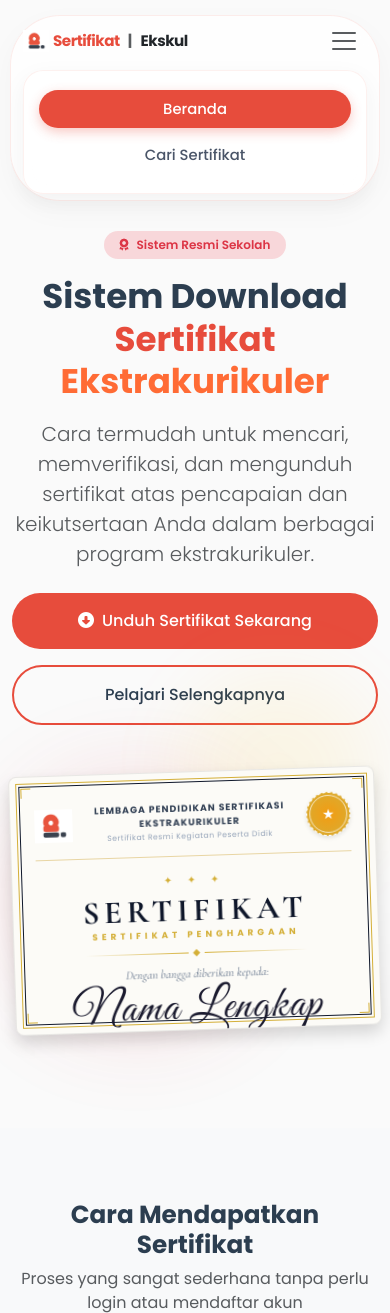
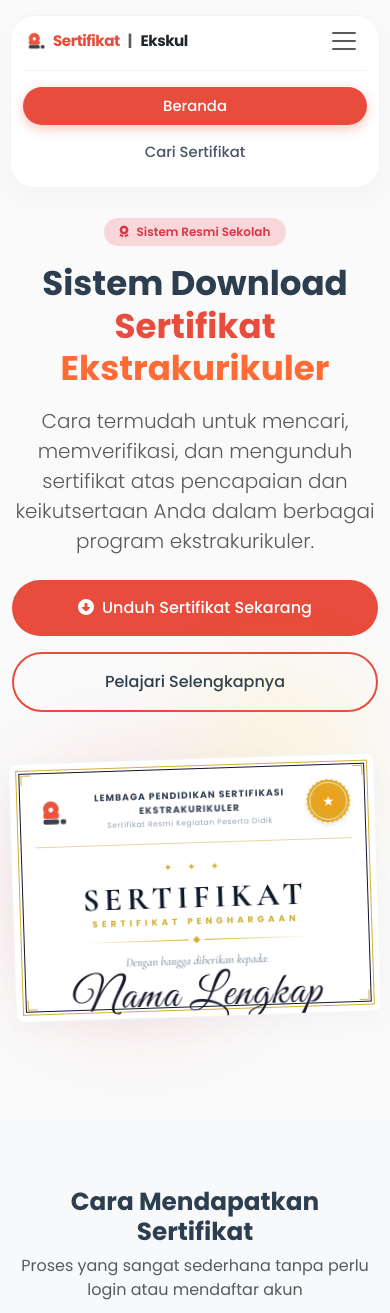
Before and after one commit to aurelcalista/sertifikat-ekskul, a Laravel app: page / in a window 390 px wide, after a click that opens the changed part. Shown: the top 1313 px of the page. Run offline with Laravel 12, Linux system fonts and the light colour scheme; some libraries are stand-ins or nearby versions; grey boxes are pictures that could not be loaded.

Commit message:
perbaikan tampilan header

```diff
--- a/resources/views/admin/certificates/create.blade.php
+++ b/resources/views/admin/certificates/create.blade.php
@@ -10,16 +10,16 @@
 @section('styles')
 <style>
     .preview-certificate-container {
-        background-color: #FCFAF5;
+        background-color: #FFFFFF;
         background-image: radial-gradient(rgba(200, 155, 60, 0.03) 1px, transparent 0), radial-gradient(rgba(200, 155, 60, 0.03) 1px, transparent 0);
         background-size: 8px 8px;
         background-position: 0 0, 4px 4px;
         position: relative;
         overflow: hidden;
         border-radius: 8px;
-        box-shadow: 0 12px 40px rgba(20, 33, 61, 0.08);
+        box-shadow: 0 10px 30px rgba(0, 0, 0, 0.03);
         padding: 1.25rem 1.5rem !important;
-        border: 1px solid rgba(200, 155, 60, 0.2);
+        border: 1px solid #F3F4F6;
     }
     @media (max-width: 991.98px) {
         .preview-certificate-container {
--- a/resources/views/admin/certificates/edit.blade.php
+++ b/resources/views/admin/certificates/edit.blade.php
@@ -13,16 +13,16 @@
 @section('styles')
 <style>
     .preview-certificate-container {
-        background-color: #FCFAF5;
+        background-color: #FFFFFF;
         background-image: radial-gradient(rgba(200, 155, 60, 0.03) 1px, transparent 0), radial-gradient(rgba(200, 155, 60, 0.03) 1px, transparent 0);
         background-size: 8px 8px;
         background-position: 0 0, 4px 4px;
         position: relative;
         overflow: hidden;
         border-radius: 8px;
-        box-shadow: 0 12px 40px rgba(20, 33, 61, 0.08);
+        box-shadow: 0 10px 30px rgba(0, 0, 0, 0.03);
         padding: 1.25rem 1.5rem !important;
-        border: 1px solid rgba(200, 155, 60, 0.2);
+        border: 1px solid #F3F4F6;
     }
     @media (max-width: 991.98px) {
         .preview-certificate-container {
--- a/resources/views/admin/certificates/preview.blade.php
+++ b/resources/views/admin/certificates/preview.blade.php
@@ -5,16 +5,16 @@
 @section('styles')
 <style>
     .preview-certificate-container {
-        background-color: #FCFAF5;
+        background-color: #FFFFFF;
         background-image: radial-gradient(rgba(200, 155, 60, 0.03) 1px, transparent 0), radial-gradient(rgba(200, 155, 60, 0.03) 1px, transparent 0);
         background-size: 8px 8px;
         background-position: 0 0, 4px 4px;
         position: relative;
         overflow: hidden;
         border-radius: 8px;
-        box-shadow: 0 12px 40px rgba(20, 33, 61, 0.08);
+        box-shadow: 0 10px 30px rgba(0, 0, 0, 0.03);
         padding: 1.25rem 1.5rem !important;
-        border: 1px solid rgba(200, 155, 60, 0.2);
+        border: 1px solid #F3F4F6;
     }
     @media (max-width: 991.98px) {
         .preview-certificate-container {
--- a/resources/views/download.blade.php
+++ b/resources/views/download.blade.php
@@ -5,16 +5,16 @@
 @section('styles')
 <style>
     .preview-certificate-container {
-        background-color: #FCFAF5;
+        background-color: #FFFFFF;
         background-image: radial-gradient(rgba(200, 155, 60, 0.03) 1px, transparent 0), radial-gradient(rgba(200, 155, 60, 0.03) 1px, transparent 0);
         background-size: 8px 8px;
         background-position: 0 0, 4px 4px;
         position: relative;
         overflow: hidden;
         border-radius: 8px;
-        box-shadow: 0 12px 40px rgba(20, 33, 61, 0.08);
+        box-shadow: 0 10px 30px rgba(0, 0, 0, 0.03);
         padding: 1.25rem 1.5rem !important;
-        border: 1px solid rgba(200, 155, 60, 0.2);
+        border: 1px solid #F3F4F6;
     }
     @media (max-width: 991.98px) {
         .preview-certificate-container {
--- a/resources/views/layouts/admin.blade.php
+++ b/resources/views/layouts/admin.blade.php
@@ -386,6 +386,7 @@
             border: 1px solid var(--border-color);
             border-radius: 20px;
             padding: 24px;
+            box-shadow: 0 10px 30px rgba(0, 0, 0, 0.03);
             transition: all 0.3s ease;
         }
     </style>
--- a/resources/views/layouts/public.blade.php
+++ b/resources/views/layouts/public.blade.php
@@ -36,18 +36,16 @@
             letter-spacing: 0.5px;
         }
 
-        /* Unique Floating Glassmorphism Island Navbar */
+        /* Unified Floating Island Navbar */
         .navbar-custom {
             position: sticky;
             top: 15px;
             z-index: 1050;
-            background: rgba(255, 255, 255, 0.8) !important;
-            backdrop-filter: blur(15px);
-            -webkit-backdrop-filter: blur(15px);
-            border: 1px solid rgba(231, 76, 60, 0.1);
+            background: #FFFFFF !important;
+            border: 1px solid #F3F4F6;
             border-radius: 50px;
             margin: 15px 10px 10px 10px;
-            box-shadow: 0 10px 30px rgba(0, 0, 0, 0.03), 0 1px 3px rgba(0, 0, 0, 0.01) !important;
+            box-shadow: 0 10px 30px rgba(0, 0, 0, 0.03) !important;
             padding: 8px 20px !important;
             transition: all 0.3s cubic-bezier(0.25, 0.8, 0.25, 1);
         }
@@ -122,14 +120,18 @@
         }
 
         @media (max-width: 991.98px) {
+            .navbar-custom {
+                border-radius: 24px;
+            }
             .navbar-custom .navbar-collapse {
-                background: rgba(255, 255, 255, 0.95);
-                backdrop-filter: blur(10px);
-                border-radius: 20px;
-                padding: 15px;
-                margin-top: 10px;
-                box-shadow: 0 8px 24px rgba(0,0,0,0.05);
-                border: 1px solid rgba(231, 76, 60, 0.08);
+                background: transparent !important;
+                backdrop-filter: none !important;
+                border-radius: 0 !important;
+                padding: 12px 0 6px 0 !important;
+                margin-top: 10px !important;
+                box-shadow: none !important;
+                border: none !important;
+                border-top: 1px solid #F3F4F6 !important;
             }
             .navbar-custom .nav-item {
                 width: 100%;
@@ -183,10 +185,10 @@
         }
 
         .card-custom {
-            border: none;
+            border: 1px solid #F3F4F6;
             border-radius: 20px;
-            box-shadow: 0 10px 30px rgba(0,0,0,0.05);
-            background: white;
+            box-shadow: 0 10px 30px rgba(0,0,0,0.03);
+            background: #FFFFFF;
             transition: all 0.3s ease;
         }
 
--- a/resources/views/welcome.blade.php
+++ b/resources/views/welcome.blade.php
@@ -250,7 +250,7 @@
                 <div class="position-absolute translate-middle-y end-0 top-0 bg-warning opacity-10 rounded-circle bg-glow-warning" style="width: 200px; height: 200px; filter: blur(40px);"></div>
 
                 <!-- Certificate mockup preview -->
-                <div class="card card-custom p-4 text-center position-relative z-1 shadow hero-cert-card" style="max-width: 500px; margin: 0 auto; background-color: #FCFBF7; border: 1px solid rgba(0,0,0,0.08); border-radius: 8px; aspect-ratio: 297/210; overflow: hidden; display: flex; flex-direction: column;">
+                <div class="card card-custom p-4 text-center position-relative z-1 hero-cert-card" style="max-width: 500px; margin: 0 auto; background-color: #FFFFFF; border: 1px solid #F3F4F6; box-shadow: 0 10px 30px rgba(0,0,0,0.03); border-radius: 8px; aspect-ratio: 297/210; overflow: hidden; display: flex; flex-direction: column;">
                     <!-- Elegant Double Border Frame -->
                     <div class="preview-border-outer"></div>
                     <div class="preview-border-inner"></div>
```
Also changed, not shown: resources/views/verify.blade.php (+9 -10 lines), 1 other file.
